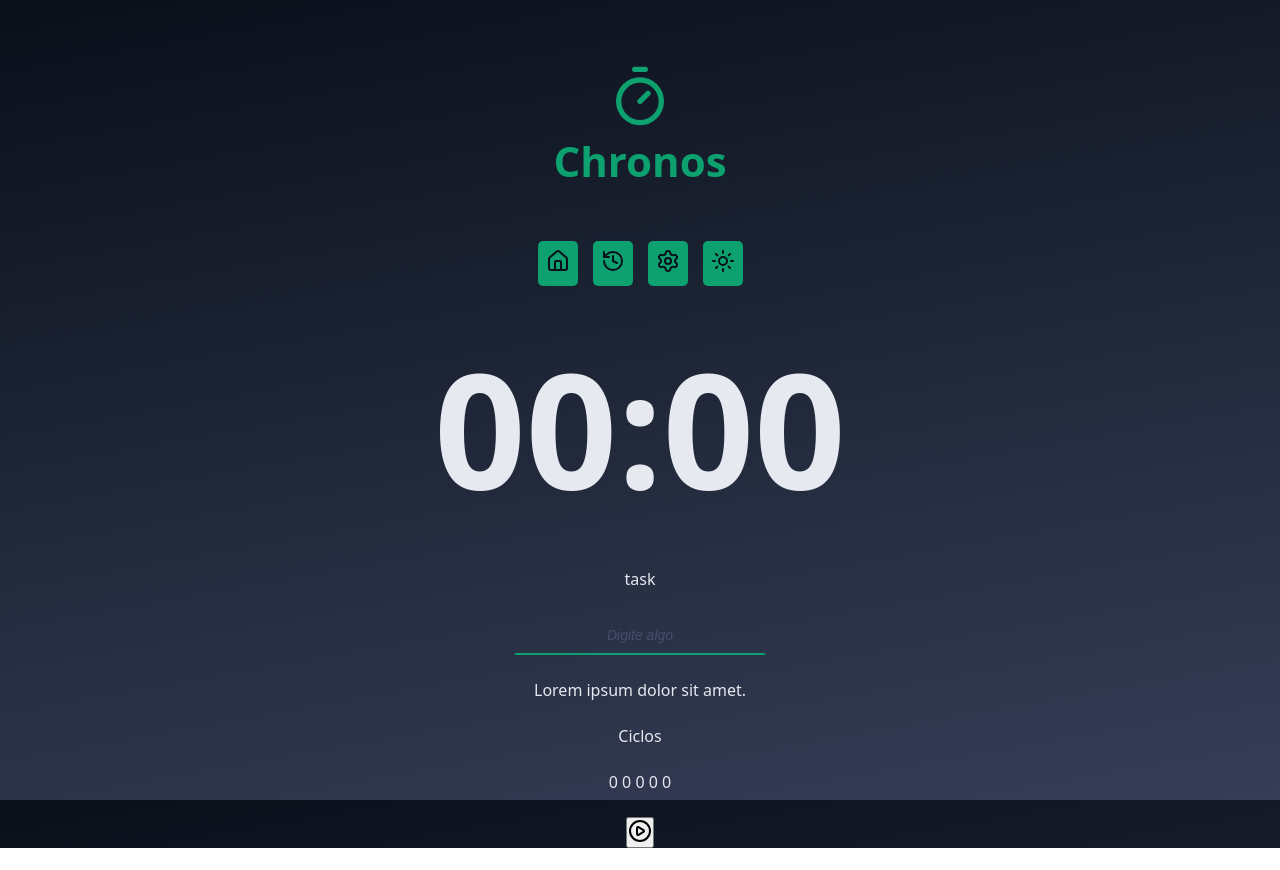
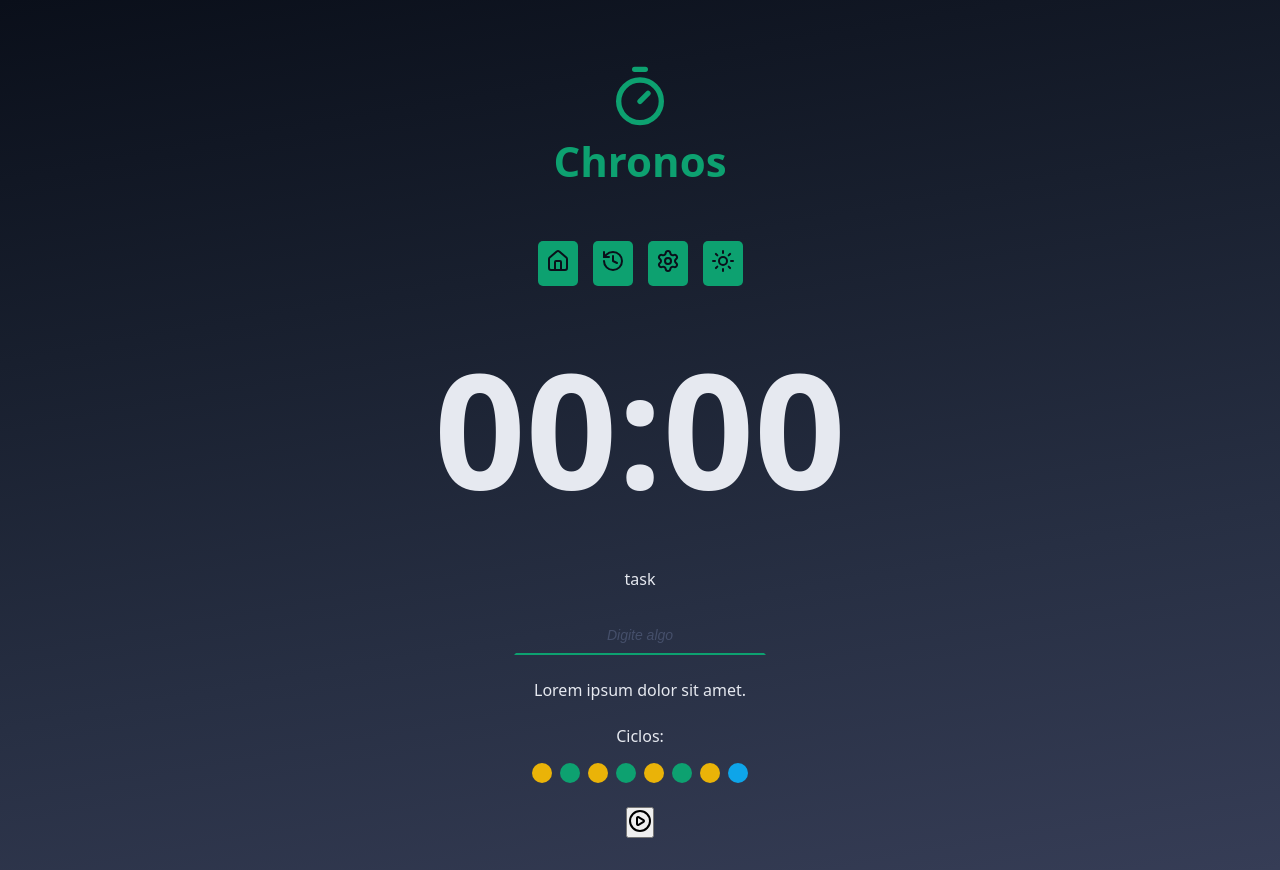
Before and after one commit to danielcarling/chronos-pomodoro, a React (Vite) app: page / in a window 1280 px wide. Before the commit the page ends 848 px from the top, so only its background shows below. Built offline with nearby package versions, Linux system fonts and the light colour scheme.

Commit message:
create component cycles

```diff
--- a/src/App.tsx
+++ b/src/App.tsx
@@ -8,6 +8,7 @@
 import './styles/global.css';
 import './styles/theme.css';
 import { Input } from './components/Input';
+import { Cycles } from './components/Cycles';
 
 export function App() {
    return (
@@ -40,8 +41,7 @@
                </div>
 
                <div className='formRow'>
-                  <p>Ciclos</p>
-                  <p>0 0 0 0 0</p>
+                  <Cycles />
                </div>
 
                <div className='formRow'>
--- /dev/null
+++ b/src/components/Cycles/index.tsx
@@ -0,0 +1,28 @@
+import styles from './styles.module.css';
+
+export function Cycles() {
+   return (
+      <div className={styles.cycles}>
+         <span>Ciclos:</span>
+
+         <div className={styles.cycleDots}>
+            <span className={`${styles.cycleDot} ${styles.workTime}`}></span>
+            <span
+               className={`${styles.cycleDot} ${styles.shortBreakTime}`}
+            ></span>
+            <span className={`${styles.cycleDot} ${styles.workTime}`}></span>
+            <span
+               className={`${styles.cycleDot} ${styles.shortBreakTime}`}
+            ></span>
+            <span className={`${styles.cycleDot} ${styles.workTime}`}></span>
+            <span
+               className={`${styles.cycleDot} ${styles.shortBreakTime}`}
+            ></span>
+            <span className={`${styles.cycleDot} ${styles.workTime}`}></span>
+            <span
+               className={`${styles.cycleDot} ${styles.longBreakTime}`}
+            ></span>
+         </div>
+      </div>
+   );
+}
--- /dev/null
+++ b/src/components/Cycles/styles.module.css
@@ -0,0 +1,33 @@
+.cycles {
+   display: flex;
+   flex-direction: column;
+   align-items: center;
+   justify-content: center;
+   gap: 1.6rem;
+}
+
+.cycleDots {
+   display: flex;
+   justify-content: center;
+   align-items: center;
+   gap: 0.8rem;
+}
+
+.cycleDot {
+   width: 2rem;
+   height: 2rem;
+   background-color: var(--primary);
+   border-radius: 50%;
+}
+
+.workTime {
+   background: var(--warning);
+}
+
+.shortBreakTime {
+   background: var(--primary);
+}
+
+.longBreakTime {
+   background: var(--info);
+}
--- a/src/styles/global.css
+++ b/src/styles/global.css
@@ -6,7 +6,7 @@
 
 html {
    font-size: 62.5%;
-   height: 100vh;
+   /* height: 100vh; */
 }
 
 body {
```
